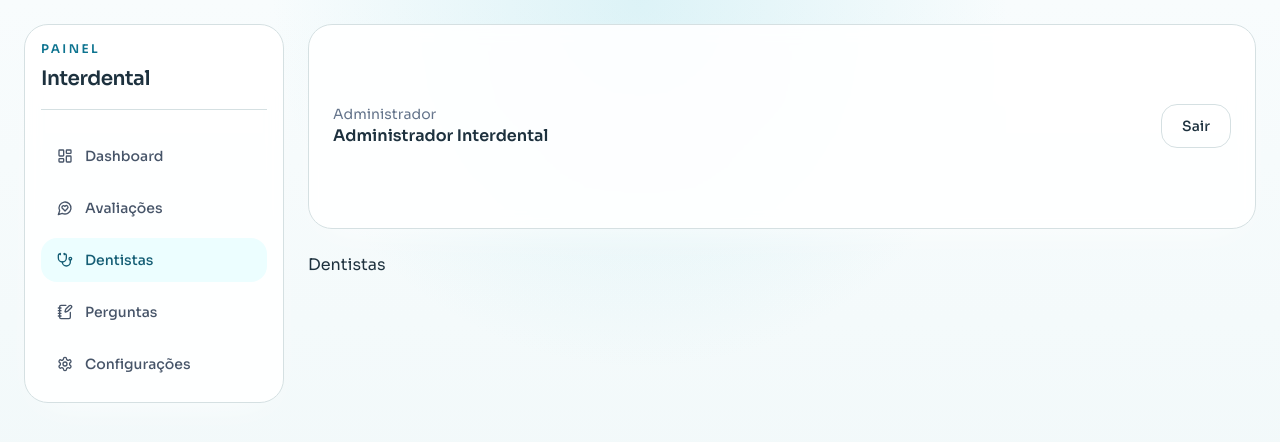
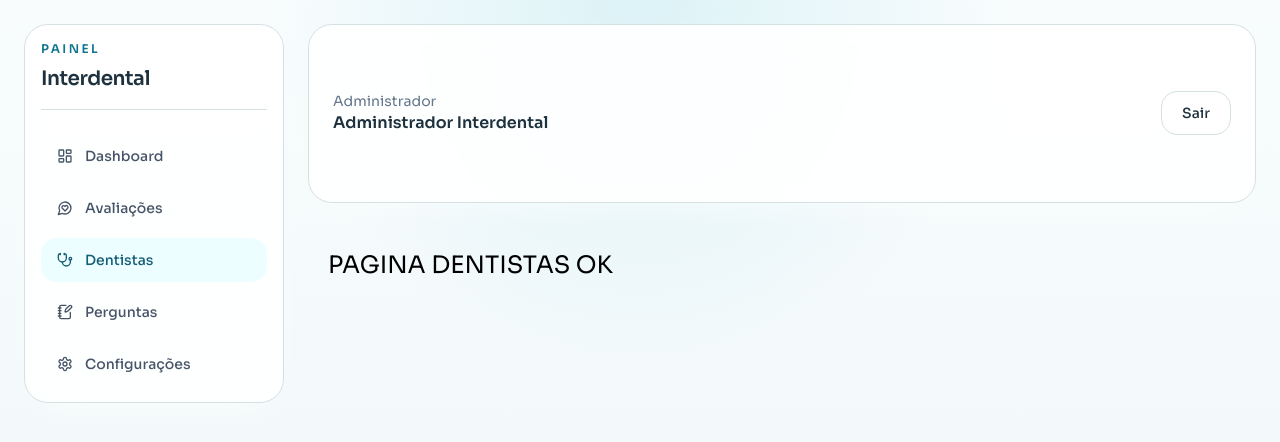
Before and after one commit to Luiztherapig/avaliacao-interdental, a Next.js app: page /admin/dentistas in a window 1280 px wide. Shown: the top 442 px of the page. Built offline with nearby package versions, Linux system fonts and the light colour scheme.

Commit message:
debug: force dentists render

```diff
--- a/app/admin/dentistas/page.tsx
+++ b/app/admin/dentistas/page.tsx
@@ -1,3 +1,7 @@
-export default function DentistasPage() {
-  return <div>Dentistas</div>;
+export default function Page() {
+  return (
+    <div style={{ padding: 20, color: "black", fontSize: 24 }}>
+      PAGINA DENTISTAS OK
+    </div>
+  );
 }
```
